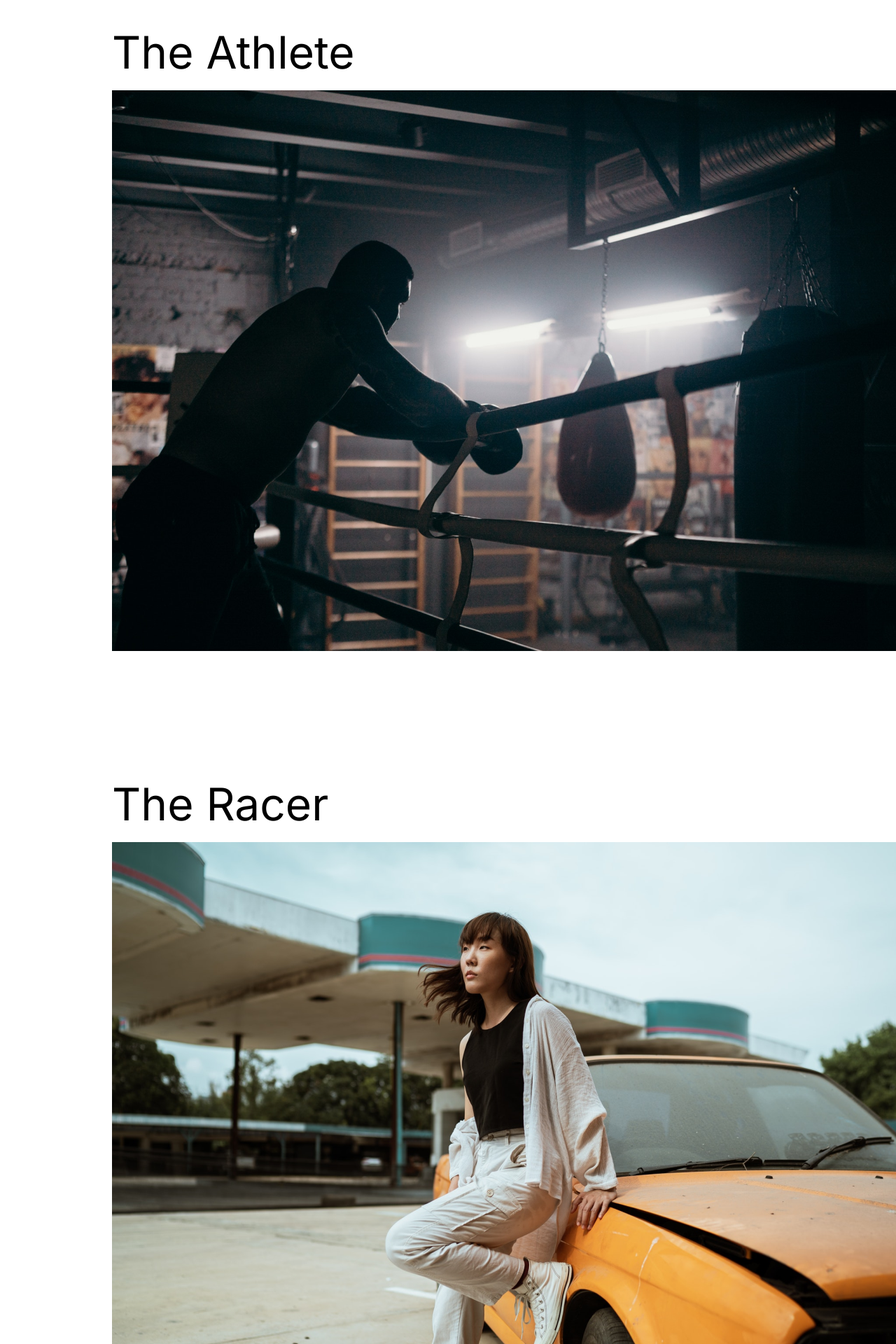
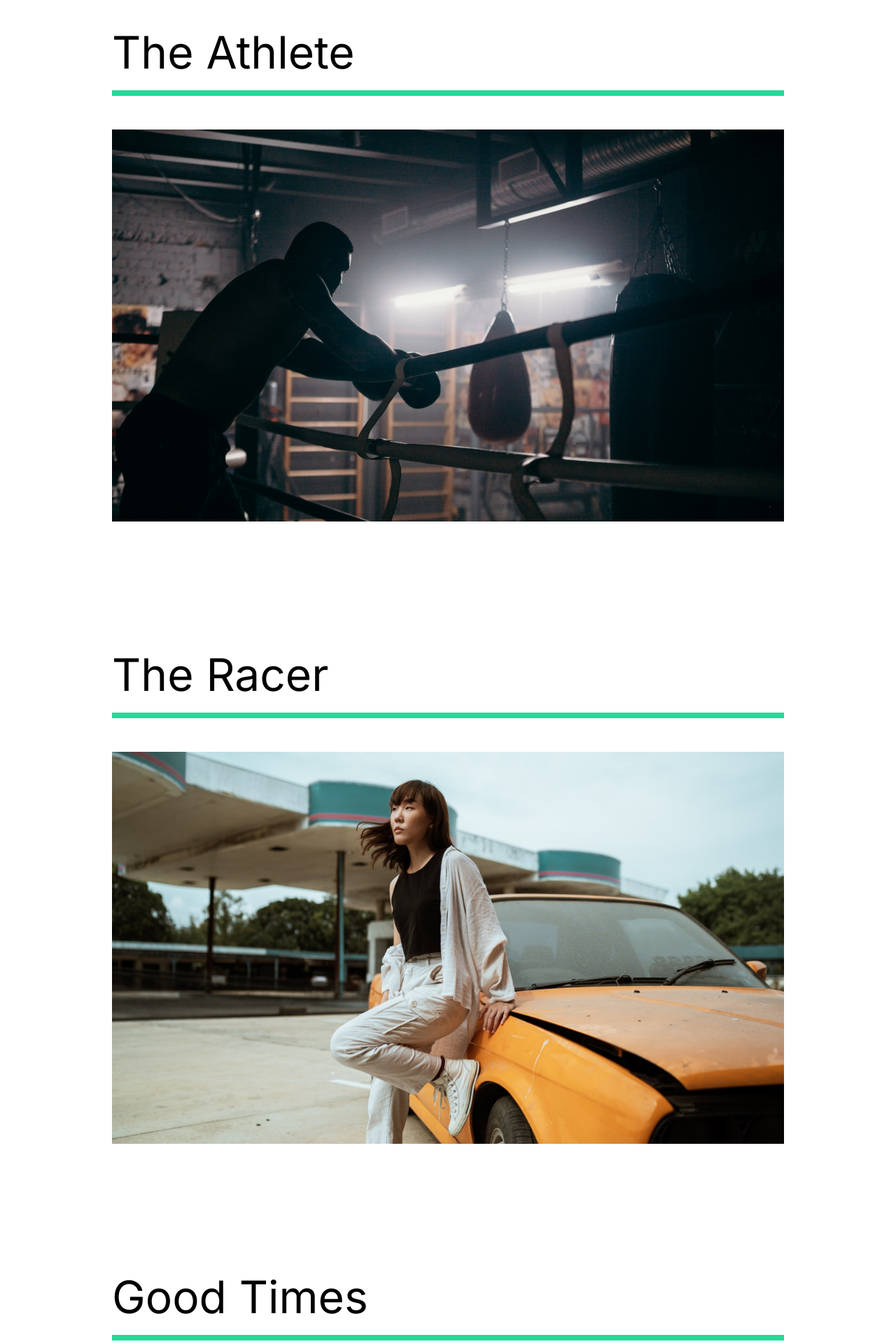
Before and after one commit to NeeshSamsi/DevEd-Capture, a React (Create React App) app: page /work in a window 1280 px wide. Shown: the part 140-2060 px from the top of the page at 70% size. Built offline with nearby package versions, Linux system fonts and the light colour scheme.

Commit message:
16. Our Work Animation

```diff
--- a/src/animation.js
+++ b/src/animation.js
@@ -7,7 +7,7 @@ export const pageAnimation = {
     opacity: 1,
     y: 0,
     transition: {
-      duration: 1,
+      duration: 0.5,
       when: "beforeChildren",
       staggerChildren: 0.25,
     },
@@ -61,3 +61,42 @@ export const photoAnimation = {
     },
   },
 };
+
+export const lineAnimation = {
+  hidden: {
+    width: "0%",
+  },
+  show: {
+    width: "100%",
+    transition: {
+      duration: 1,
+    },
+  },
+};
+
+export const slider = {
+  hidden: {
+    x: "-130%",
+    skew: "45deg",
+  },
+  show: {
+    x: "100%",
+    skew: "0deg",
+    transition: {
+      duration: 1,
+      ease: "easeOut",
+    },
+  },
+};
+export const sliderContainer = {
+  hidden: {
+    opacity: 1,
+  },
+  show: {
+    opacity: 1,
+    transition: {
+      staggerChildren: 0.15,
+      ease: "easeOut",
+    },
+  },
+};
--- a/src/components/ServicesSection.js
+++ b/src/components/ServicesSection.js
@@ -11,7 +11,7 @@ import money from "../img/money.svg";
 import teamwork from "../img/teamwork.svg";
 
 // Import Styles
-import { StlAbout, StlDescription, StlImage, StlHide } from "../styles";
+import { StlAbout, StlDescription, StlImage } from "../styles";
 
 const ServicesSection = () => {
   return (
--- a/src/pages/OurWork.js
+++ b/src/pages/OurWork.js
@@ -9,7 +9,14 @@ import goodtimes from "../img/goodtimes-small.png";
 
 // Animation
 import { motion } from "framer-motion";
-import { pageAnimation } from "../animation";
+import {
+  pageAnimation,
+  photoAnimation,
+  lineAnimation,
+  fade,
+  slider,
+  sliderContainer,
+} from "../animation";
 
 const OurWork = () => {
   return (
@@ -20,25 +27,41 @@ const OurWork = () => {
       exit="exit"
       style={{ background: "#fff" }}
     >
+      <motion.div variants={sliderContainer}>
+        <StlFrame1 variants={slider} />
+        <StlFrame2 variants={slider} />
+        <StlFrame3 variants={slider} />
+        <StlFrame4 variants={slider} />
+      </motion.div>
       <StlMovie>
-        <h2>The Athlete</h2>
-        <div className="line"></div>
+        <motion.h2 variants={fade}>The Athlete</motion.h2>
+        <motion.div className="line" variants={lineAnimation}></motion.div>
         <Link to="/work/the-athlete">
-          <img src={athlete} alt="athlete" />
+          <Hide>
+            <motion.img src={athlete} alt="athlete" variants={photoAnimation} />
+          </Hide>
         </Link>
       </StlMovie>
       <StlMovie>
-        <h2>The Racer</h2>
-        <div className="line"></div>
+        <motion.h2 variants={fade}>The Racer</motion.h2>
+        <motion.div className="line" variants={lineAnimation}></motion.div>
         <Link to="/work/the-racer">
-          <img src={theracer} alt="the racer" />
+          <motion.img
+            src={theracer}
+            alt="the racer"
+            variants={photoAnimation}
+          />
         </Link>
       </StlMovie>
       <StlMovie>
-        <h2>Good Times</h2>
-        <div className="line"></div>
+        <motion.h2 variants={fade}>Good Times</motion.h2>
+        <motion.div className="line" variants={lineAnimation}></motion.div>
         <Link to="/work/good-times">
-          <img src={goodtimes} alt="Good Times" />
+          <motion.img
+            src={goodtimes}
+            alt="Good Times"
+            variants={photoAnimation}
+          />
         </Link>
       </StlMovie>
     </StlWork>
@@ -53,11 +76,16 @@ const StlWork = styled(motion.div)`
 
   h2 {
     padding: 1rem 0;
+  }
+`;
+
+const StlMovie = styled.div`
+  padding-bottom: 10rem;
 
   .line {
     height: 0.5rem;
     width: 100%;
-      background: #ccc;
+    background: #23d997;
     margin-bottom: 3rem;
   }
 
@@ -66,11 +94,30 @@ const StlWork = styled(motion.div)`
     height: 70vh;
     object-fit: cover;
   }
-  }
 `;
 
-const StlMovie = styled.div`
-  padding-bottom: 10rem;
+const Hide = styled.div`
+  overflow: hidden;
+`;
+
+// Frame Animation
+const StlFrame1 = styled(motion.div)`
+  position: fixed;
+  left: 0;
+  top: 10%;
+  width: 100%;
+  height: 100vh;
+  background: #fffebf;
+  z-index: 2;
+`;
+const StlFrame2 = styled(StlFrame1)`
+  background: #ff8efb;
+`;
+const StlFrame3 = styled(StlFrame1)`
+  background: #8ed2ff;
+`;
+const StlFrame4 = styled(StlFrame1)`
+  background: #8effa0;
 `;
 
 export default OurWork;
```
Lines whose indentation alone changed are shown as unchanged.
